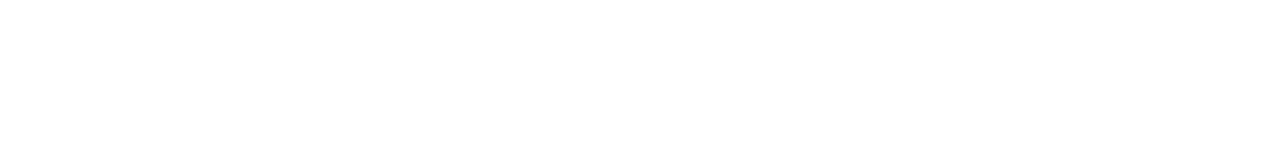
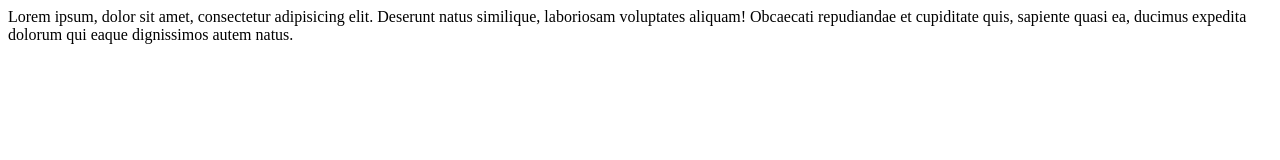
Before and after one commit to rpsxe/testegit, a plain HTML site: page index.html in a window 1280 px wide. Drawn offline with Linux system fonts and the light colour scheme.

Commit message:
Segundo commit

```diff
--- a/index.html
+++ b/index.html
@@ -3,9 +3,11 @@
 <head>
 	<meta charset="UTF-8">
 	<meta name="viewport" content="width=device-width, initial-scale=1.0">
-	<title>Document</title>
+	<title>Teste de Git</title>
 </head>
 <body>
-
+	<div>
+		Lorem ipsum, dolor sit amet, consectetur adipisicing elit. Deserunt natus similique, laboriosam voluptates aliquam! Obcaecati repudiandae et cupiditate quis, sapiente quasi ea, ducimus expedita dolorum qui eaque dignissimos autem natus.
+	</div>
 </body>
 </html>
```
